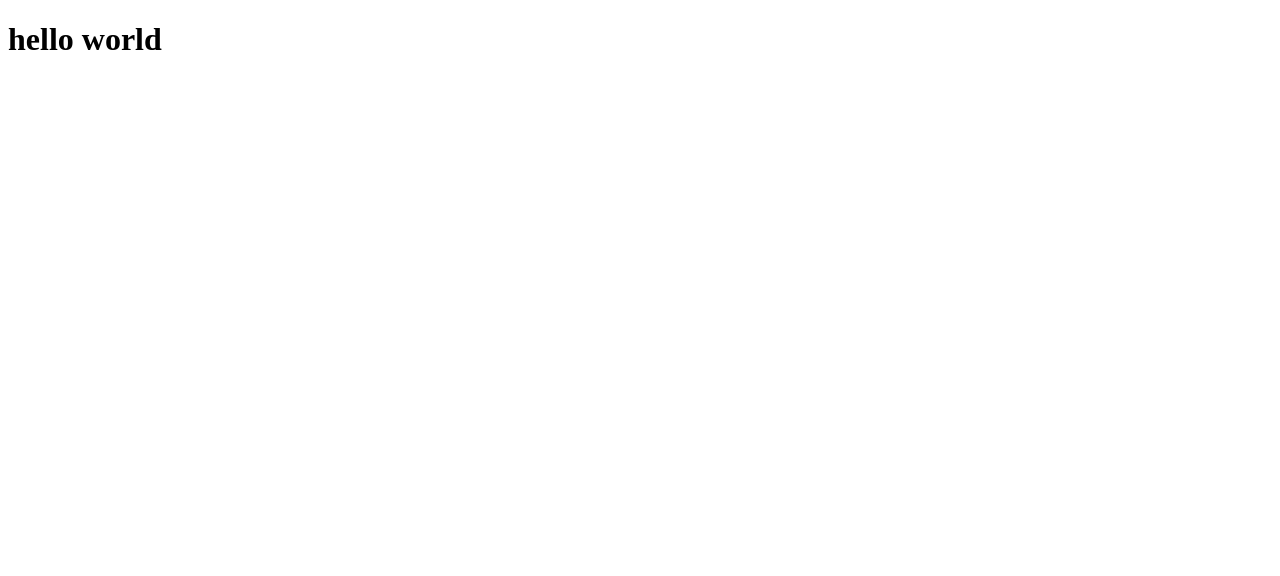
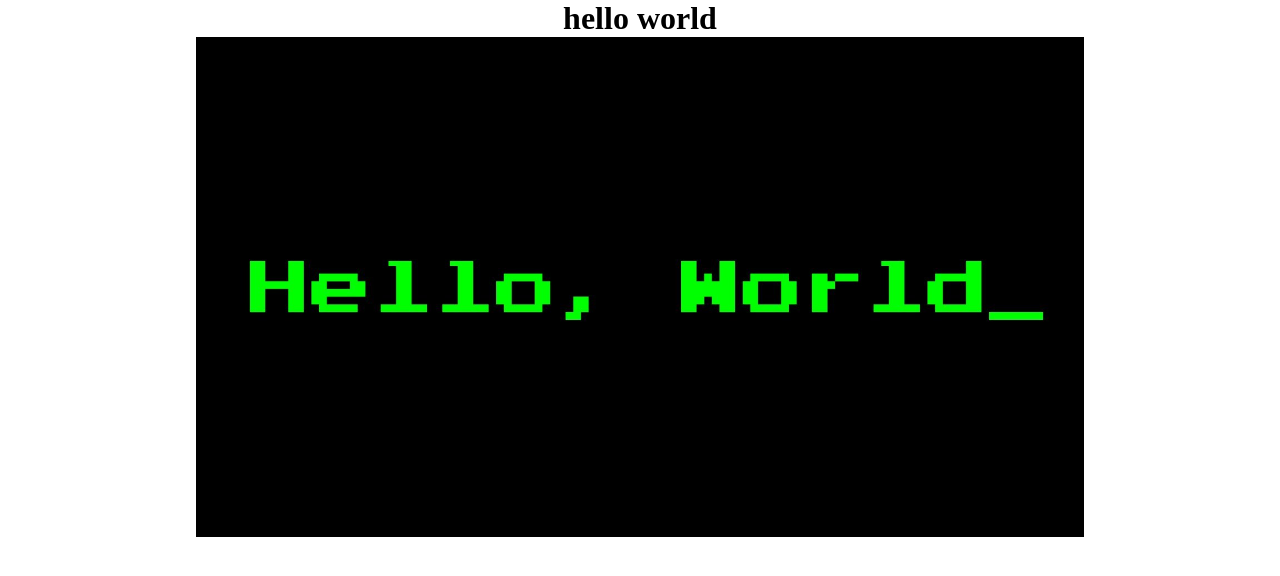
Before and after one commit to GiulioVolletti/vue-hello, a plain HTML site: page index.html in a window 1280 px wide. Drawn offline with nearby package versions, Linux system fonts and the light colour scheme.

Commit message:
commit 2

```diff
--- /dev/null
+++ b/css/style.css
@@ -0,0 +1,12 @@
+*{
+  box-sizing: border-box;
+  padding: 0;
+  margin: 0;
+}
+body{
+  text-align: center;
+}
+img {
+  height: 500px;
+  width: auto;
+}
--- a/index.html
+++ b/index.html
@@ -5,11 +5,17 @@
     <title>vue hello</title>
     <!-- vuejs -->
     <script src="https://cdn.jsdelivr.net/npm/vue"></script>
+    <link rel="stylesheet" href="css/style.css">
   </head>
   <body>
+    <div class="hello_world">
+      <h1> {{ message }} </h1>
+      <img :src="imgUrl">
+    </div>
 
-  <h1 id="hello-world">{{message}}</h1>
+    <script src="js/script.js" charset="utf-8"></script>
 
-  <script src="js/script.js" charset="utf-8"></script>
+
+
   </body>
 </html>
--- a/js/script.js
+++ b/js/script.js
@@ -1,10 +1,11 @@
-// console.log("hello world");
+console.log("hello world");
 
 var app = new Vue(
  {
- el: '#hello-world',
+ el: '.hello_world',
  data: {
-   message: "hello world"
+   message: "hello world",
+   imgUrl: "img/hello_world.jpg",
  }
  }
 );
```
Also changed, not shown: img/hello_world.jpg (added).
